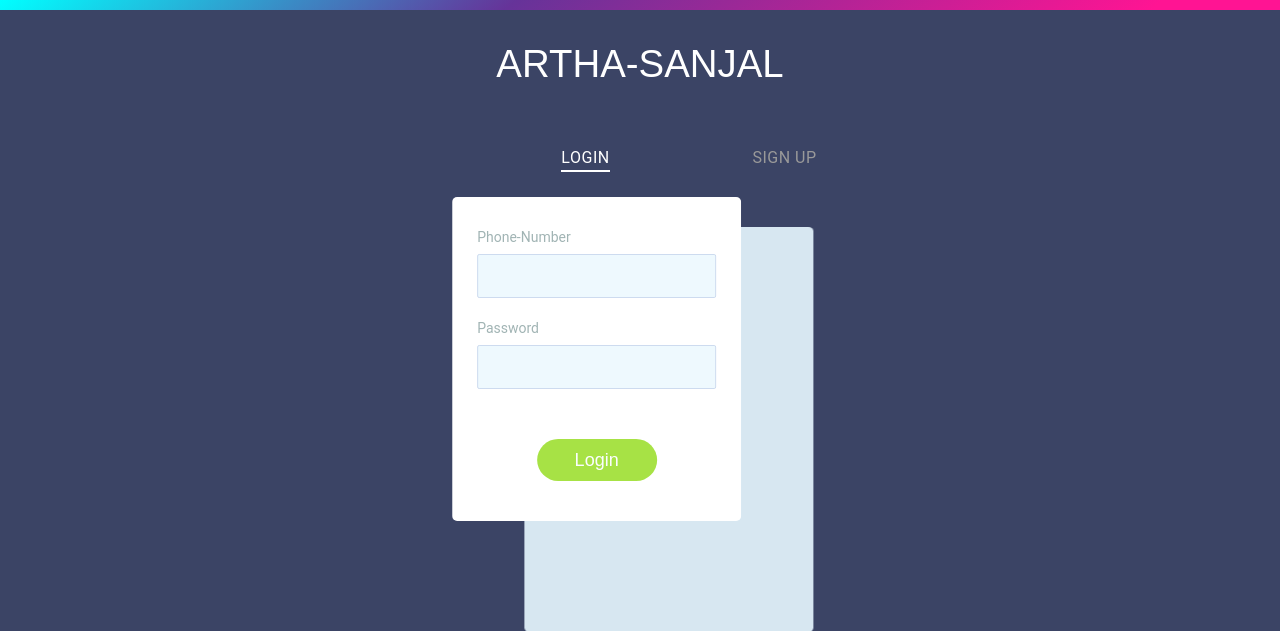
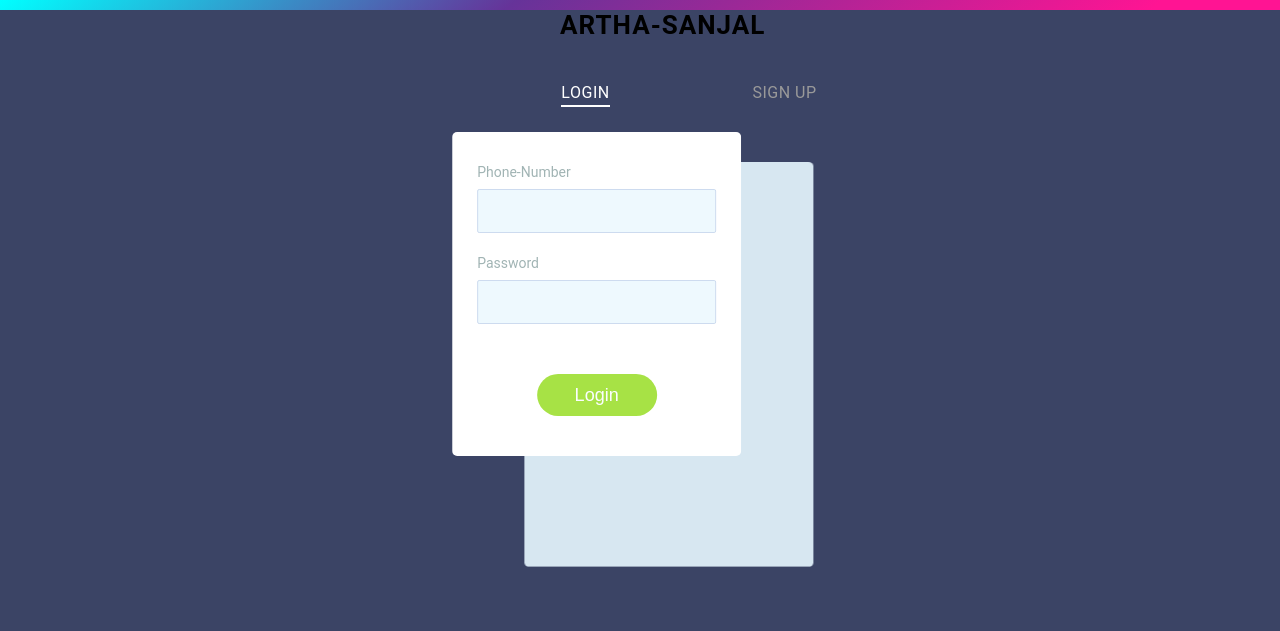
Before and after one commit to ThapaUtsav/ProjectV, a PHP site: page /userlogin.html in a window 1280 px wide. Shown: the top 631 px of the page. Run offline with PHP 8.4, Linux system fonts and the light colour scheme.

Commit message:
Add files via upload

```diff
--- a/ProjectV/Userlogin/userlogin.css
+++ b/ProjectV/Userlogin/userlogin.css
@@ -20,13 +20,17 @@ body {
 	align-items: center;
 }
 
-.section-title {
-    font-family: 'Oswald', sans-serif;
-    color: white;
-    font-size: 3vw;
-    font-weight: 300;
-    text-transform: uppercase;
+.section-title h1 {
+	font-size:26px; font-weight:700;
+	letter-spacing:1px;
+	text-transform:uppercase;
+	width:160px;
+	text-align:center;
+	 margin:auto;
+	 white-space:nowrap;
+	 padding-bottom:13px;
 }
+
 
 .forms {
 	display: flex;
--- a/ProjectV/Userlogin/userlogin.html
+++ b/ProjectV/Userlogin/userlogin.html
@@ -23,7 +23,9 @@
     <div class='top'></div>
 
     <section class="forms-section">
-        <h1 class="section-title">Artha-Sanjal</h1>
+        <div class="section-title">
+            <h1>Artha-Sanjal</h1>
+        </div>
         <div class="forms">
             <div class="form-wrapper is-active">
                 <button type="button" class="switcher switcher-login">
```
Also changed, not shown: ProjectV/Userlogin/FormLogin.php (added, +31 -0 lines), ProjectV/Userlogin/FormSignup.php (+4 -3 lines), ProjectV/Userlogin/userlogin.js (line endings or trailing spaces).
